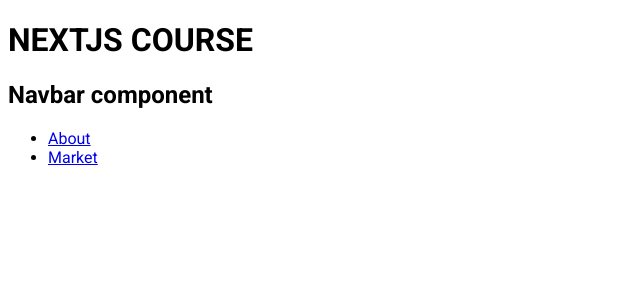
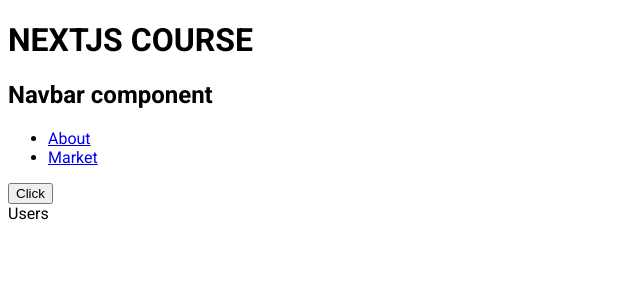
Before and after one commit to flan02/course-nextjs, a Next.js app: page / in a window 1280 px wide. Shown: the top 300 px of the page, without its empty margins (0-640 px from the left). Built offline with nearby package versions, Linux system fonts and the light colour scheme.

Commit message:
Entendimos la diff entre server components y client components como se estructuran en el proyecto. Seguiremos con FETCH DATA.

```diff
--- a/app/layout.jsx
+++ b/app/layout.jsx
@@ -3,7 +3,7 @@ import { Inter } from "next/font/google";
 import { Roboto } from "next/font/google"; //* {} + CTRL + SPACE
 
 export const metadata = {
-  title: "Create Next App",
+  title: "My page with nextjs",
   description: "Generated by create next app",
 };
 
--- a/app/page.jsx
+++ b/app/page.jsx
@@ -1,18 +1,15 @@
-import Image from "next/image";
-import Link from "next/link";
-import Navbar from "../components/Navbar";
+"use client"; //! Por defecto nextjs ejecuta el codigo del lado del servidor, esto es para ejecutarlo del lado cliente
+//TODO todos los hijos de este componente se ejecutaran del lado cliente
+import { useState } from "react"; //! debemos usar 'use client' p/q funcione el hook de react
+/*
+! Importante podemos dejar el componente padre en el servidor y los hijos que necesitemos en el frontend le agregamos el 'use client' en su archivo
+*/
 
+import Navbar from "@/components/Navbar";
+import Users from "@/components/Users";
 //import styles from "./page.module.css";
 
-//! App ignora cualquier archivos que no se llame page o layout
-// ? Link reemplaza la etiqueta <a> y evita que se recargue la página
-
-//TODO leer nextjs metadata para conocer todas las etiquetas que son admitidas.
-
-//* El metadata de openGraph es leido por apps como facebook, twitter, whatsapp, etc.
-//? Era las etiquetas antiguas metadata OG
-
-//* Esto se ve desde la pestaña de network en el navegador y el description se ve en la pestaña de search
+//? Los metadatos se ejecutan solo en el servidor
 export const metadata = {
   title: "Course NextJS HomePage",
   description: "Generated with nextjs",
@@ -35,11 +32,31 @@ export const metadata = {
   },
 };
 
+/*
+ * Requiere del 'use client' para funcionar
+ ! window.locaStorage.getItem("anything") -> Tampoco tenemos definido el objeto window en el servidor, por lo tanto no funcionara
+*/
+
+//? La el componente padre se ejecuta en el backend
 export default function Home() {
   return (
     <>
       <h1>NEXTJS COURSE</h1>
       <Navbar />
+      <section>
+        <button onClick={() => console.log("click from clientside")}>
+          Click
+        </button>
+      </section>
+      {/* Users es un componente Client */}
+      <Users />
+      {/*
+      //? No funcionara el componente porq viene del servidor y la funcion se ejecuta del lado cliente
+      //! Soluciones el onclick deberia ser backend, si es frontend usar 'use client'
+      <section>
+        <button onClick={() => {}}>Click</button>
+      </section>
+      */}
     </>
   );
 }
--- /dev/null
+++ b/components/Users.jsx
@@ -0,0 +1,13 @@
+// * 'use client'
+import { useEffect } from "react";
+
+//? Los metadatos se ejecutan solo en el servidor aqui no funcionaran
+//? va el metadata a la pagina superior sino es leido aqui. Solo lo usara si esa pagina padre no tiene su propia metadata
+
+const Users = () => {
+  useEffect(() => {}, []);
+
+  return <div>Users</div>;
+};
+
+export default Users;
```
